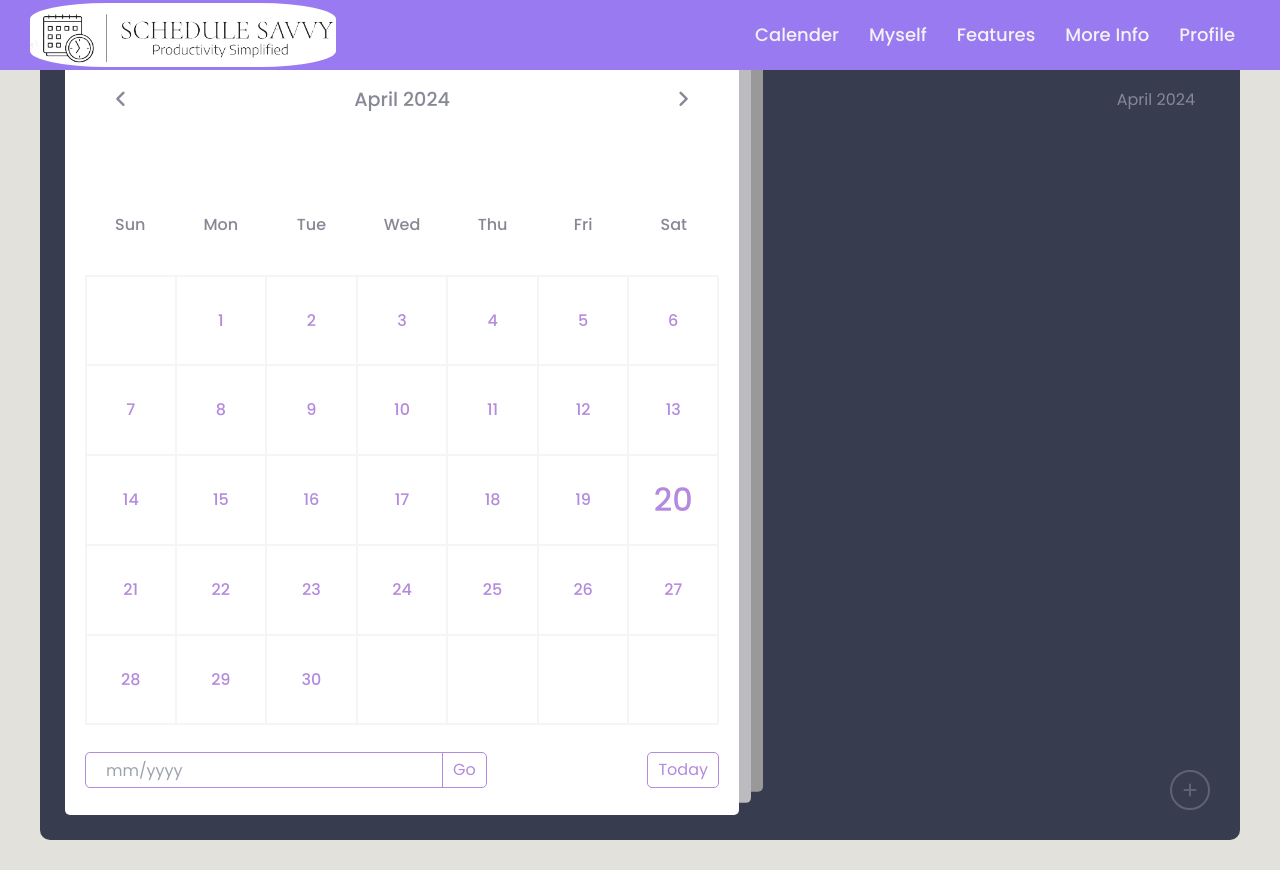
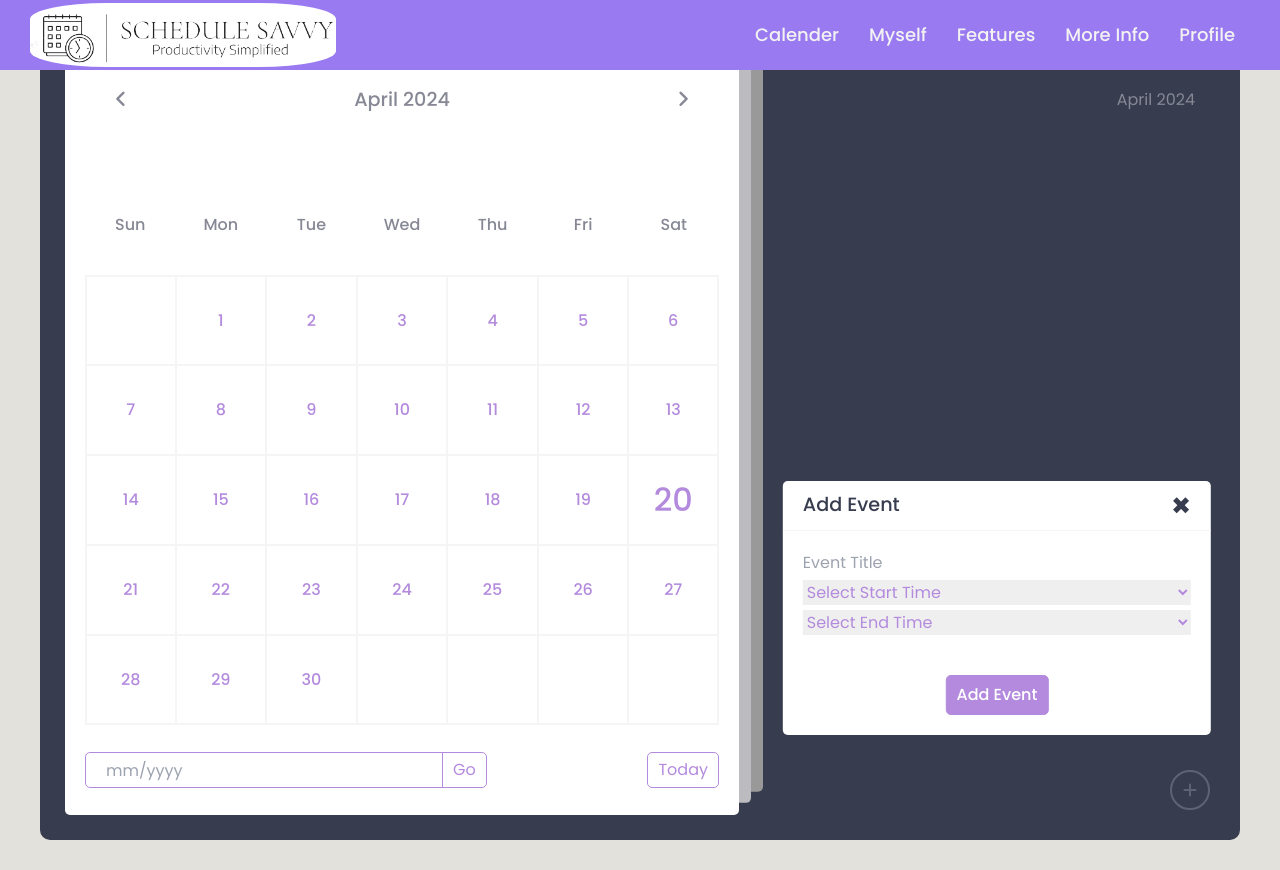
Before and after one commit to kalviumcommunity/S51_Jeeveeka_ScheduleSavvy, a React (Vite) app in the folder Frontend/: page /home in a window 1280 px wide. Both pictures are taken after a click on the button 1190 px from the left and 790 px from the top of the page. Built offline with nearby package versions, Linux system fonts and the light colour scheme.

Commit message:
added the event form

```diff
--- a/Frontend/src/Components/Calendar.jsx
+++ b/Frontend/src/Components/Calendar.jsx
@@ -10,6 +10,10 @@ const Calendar = () => {
     year: today.getFullYear(),
     eventsArr: [],
     days: [],
+    showEventForm: false,
+    eventTitle: '',
+    startTime: '',
+    endTime: ''
   };
 
   const reducer = (state, action) => {
@@ -24,13 +28,25 @@ const Calendar = () => {
         return { ...state, eventsArr: action.payload };
       case 'SET_DAYS':
         return { ...state, days: action.payload };
+      case 'OPEN_EVENT_FORM':
+        return { ...state, showEventForm: true };
+      case 'CLOSE_EVENT_FORM':
+        return { ...state, showEventForm: false };
+      case 'SET_EVENT_TITLE':
+        return { ...state, eventTitle: action.payload };
+      case 'SET_START_TIME':
+        return { ...state, startTime: action.payload };
+      case 'SET_END_TIME':
+        return { ...state, endTime: action.payload };
       default:
         return state;
     }
   };
 
+
   const [state, dispatch] = useReducer(reducer, initialState);
   const { activeDay, month, year, eventsArr, days } = state;
+  const { showEventForm, eventTitle, startTime, endTime } = state;
 
   useEffect(() => {
     initCalendar();
@@ -138,13 +154,59 @@ const Calendar = () => {
     dispatch({ type: 'SET_ACTIVE_DAY', payload: dayName });
   };
 
-
   const handleGotoButtonClick = () => {
     const inputDate = document.querySelector(".date-input").value;
     const [inputMonth, inputYear] = inputDate.split("/");
     dispatch({ type: 'SET_MONTH', payload: parseInt(inputMonth) - 1 });
     dispatch({ type: 'SET_YEAR', payload: parseInt(inputYear) });
   };
+
+  const handleAddEventClick = () => {
+    dispatch({ type: 'OPEN_EVENT_FORM' });
+  };
+
+  const handleCloseEventForm = () => {
+    dispatch({ type: 'CLOSE_EVENT_FORM' });
+    // Reset input fields
+    dispatch({ type: 'SET_EVENT_TITLE', payload: '' });
+    dispatch({ type: 'SET_START_TIME', payload: '' });
+    dispatch({ type: 'SET_END_TIME', payload: '' });
+  };
+
+
+  const handleEventTitleChange = (e) => {
+    dispatch({ type: 'SET_EVENT_TITLE', payload: e.target.value });
+  };
+
+  const handleStartTimeChange = (e) => {
+    dispatch({ type: 'SET_START_TIME', payload: e.target.value });
+  };
+
+  const handleEndTimeChange = (e) => {
+    dispatch({ type: 'SET_END_TIME', payload: e.target.value });
+  };
+
+  const handleSubmitEvent = () => {
+    // Handle event submission logic here
+    // You can add the event to your eventsArr state
+    dispatch({ type: 'CLOSE_EVENT_FORM' });
+  };
+
+  const renderTimeOptions = () => {
+    const timeOptions = [];
+    for (let hour = 0; hour < 24; hour++) {
+      for (let minute = 0; minute < 60; minute += 15) {
+        const formattedHour = hour.toString().padStart(2, '0');
+        const formattedMinute = minute.toString().padStart(2, '0');
+        const time = `${formattedHour}:${formattedMinute}`;
+        timeOptions.push(
+          <option key={time} value={time}>{time}</option>
+        );
+      }
+    }
+    return timeOptions;
+  };
+
 
   return (
     <div className='calendar_component'>
@@ -187,10 +249,35 @@ const Calendar = () => {
           <div className="event-date">{months[month]} {year}</div>
         </div>
         <div className="events">
+          {/* Display events */}
           {updateEvents(activeDay)}
+
+          {/* Add event form modal */}
+          {showEventForm && (
+            <div className="add-event-wrapper active">
+              <div className="add-event-header">
+                <div className="calendar_title">Add Event</div>
+                <div className="event_close" onClick={handleCloseEventForm}>✖</div>
+              </div>
+              <div className="add-event-body">
+                <input type="text" className='event_text' value={eventTitle} onChange={handleEventTitleChange} placeholder="Event Title" />
+                <select className="event_text" value={startTime} onChange={handleStartTimeChange}>
+                  <option value="">Select Start Time</option>
+                  {renderTimeOptions()}
+                </select>
+                <select className="event_text" value={endTime} onChange={handleEndTimeChange}>
+                  <option value="">Select End Time</option>
+                  {renderTimeOptions()}
+                </select>
+              </div>
+              <div className="add-event-footer">
+                <button className="add-event-btn" onClick={handleSubmitEvent}>Add Event</button>
               </div>
             </div>
-        <button className="add-event">
+          )}
+        </div>
+      </div>
+      <button className="add-event" onClick={handleAddEventClick}>
         <i className="fas fa-plus"></i>
       </button>
       </div>
--- a/Frontend/src/Styles/Calendar.css
+++ b/Frontend/src/Styles/Calendar.css
@@ -329,13 +329,13 @@
     background: linear-gradient(90deg, var(--primary-clr), transparent);
 }
 
-.events .event .title {
+.events .event .calendar_title {
     display: flex;
     align-items: center;
     pointer-events: none;
 }
 
-.events .event .title .event-title {
+.events .event .calendar_title .event-title {
     font-size: 1rem;
     font-weight: 400;
     margin-left: 20px;
@@ -407,6 +407,10 @@
     pointer-events: none;
 }
 
+.event_text{
+    color: var(--primary-clr);
+}
+
 .events .no-event {
     width: 100%;
     height: 100%;
@@ -446,16 +450,16 @@
     border-bottom: 1px solid #f5f5f5;
 }
 
-.add-event-header .close {
+.add-event-header .event_close {
     font-size: 1.5rem;
     cursor: pointer;
 }
 
-.add-event-header .close:hover {
+.add-event-header .event_close:hover {
     color: var(--primary-clr);
 }
 
-.add-event-header .title {
+.add-event-header .calendar_title {
     font-size: 1.2rem;
     font-weight: 500;
 }
```
Lines whose indentation alone changed are shown as unchanged.
